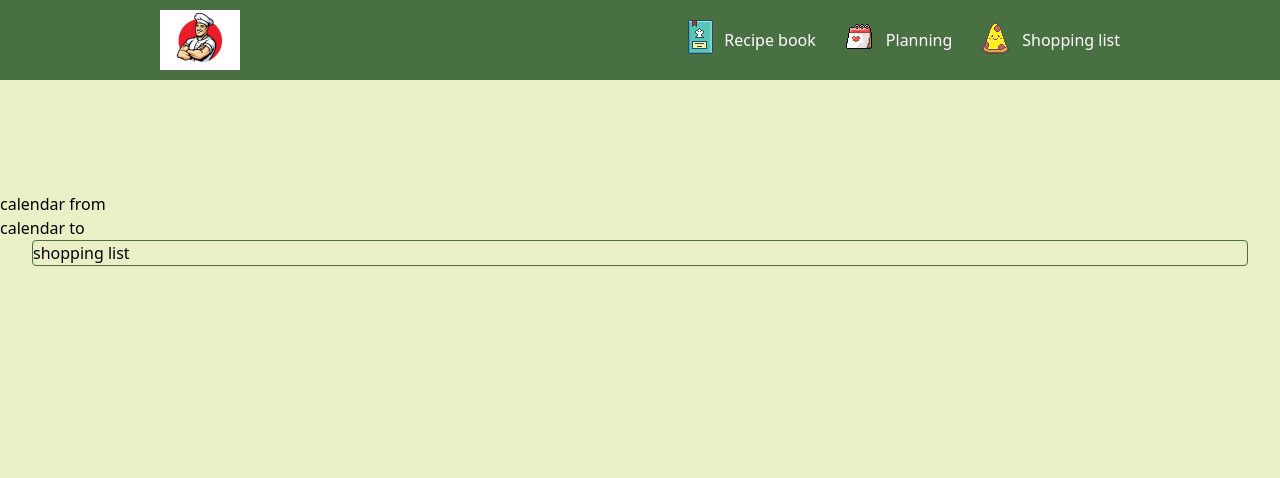
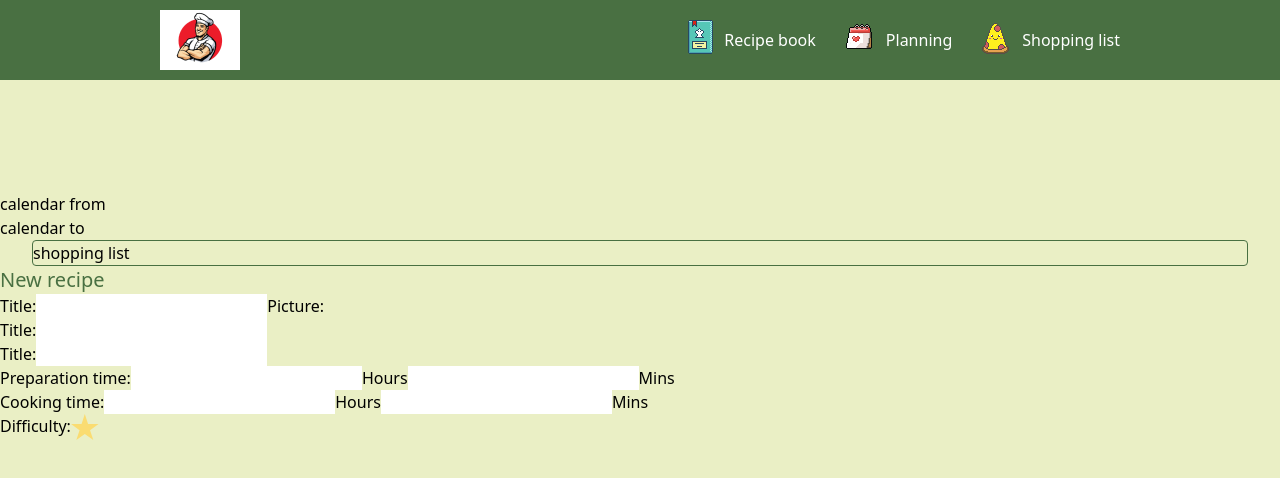
Before and after one commit to Zoomea/meal-planning-app, a React (Vite) app: page /shoppingList in a window 1280 px wide. Shown: the top 478 px of the page. Built offline with nearby package versions, Linux system fonts and the light colour scheme.

Commit message:
add new recipe structure

```diff
--- /dev/null
+++ b/src/new-recipe-modal.tsx
@@ -0,0 +1,99 @@
+import { useState, ChangeEvent } from "react";
+import StarImg from './assets/star.svg';
+
+const NewRecipeModal = () => {
+
+    const [titleValue, setTitleValue] = useState<string>('');
+    const [descriptionValue, setDescriptionValue] = useState<string>('');
+    const [ingredientsValue, setIngredientsValue] = useState<string>('');
+
+    const handleTitleChange = (e: ChangeEvent<HTMLInputElement>) => {
+        setTitleValue(e.target.value);
+    }
+
+    const handleDescriptionChange = (e: ChangeEvent<HTMLInputElement>) => {
+        setDescriptionValue(e.target.value);
+    }
+
+    const handleIngredientsChange = (e: ChangeEvent<HTMLInputElement>) => {
+        setIngredientsValue(e.target.value);
+    }
+
+    return <div className="recipe-modal-container">
+        <div className="text-green-500 text-xl">New recipe</div>
+        <div className="flex">
+            <div>
+                <div>
+                    <label htmlFor="title">Title:</label>
+                    <input
+                        type="text"
+                        id="title"
+                        value={titleValue}
+                        onChange={handleTitleChange}
+                    />
+                </div>
+                <div>
+                    <label htmlFor="description">Title:</label>
+                    <input
+                        type="text"
+                        id="description"
+                        value={descriptionValue}
+                        onChange={handleDescriptionChange}
+                    />
+                </div>
+                <div>
+                    <label htmlFor="ingredients">Title:</label>
+                    <input
+                        type="text"
+                        id="ingredients"
+                        value={ingredientsValue}
+                        onChange={handleIngredientsChange}
+                    />
+                </div>
+            </div>
+            <div>Picture:</div>
+        </div>
+        <div>
+            <div>
+                <label htmlFor="ingredients">Preparation time:</label>
+                <input
+                    type="text"
+                    id="preparation-h"
+                // value={preparationHValue}
+                // onChange={handlePreparationHChange}
+                />
+                Hours
+                <input
+                    type="text"
+                    id="preparation-h"
+                // value={preparationHValue}
+                // onChange={handlePreparationMChange}
+                />
+                Mins
+            </div>
+            <div>
+                <label htmlFor="ingredients">Cooking time:</label>
+                <input
+                    type="text"
+                    id="preparation-h"
+                // value={cookingHValue}
+                // onChange={handleCookingHChange}
+                />
+                Hours
+                <input
+                    type="text"
+                    id="preparation-h"
+                // value={cookingMValue}
+                // onChange={handleCookingMChange}
+                />
+                Mins
+            </div>
+        </div>
+        <div className="flex">
+            Difficulty:
+            <img src={StarImg} alt="star" />
+        </div>
+    </div>
+}
+
+export default NewRecipeModal;
--- a/src/shopping-list.tsx
+++ b/src/shopping-list.tsx
@@ -1,8 +1,11 @@
+import NewRecipeModal from "./new-recipe-modal";
+
 const ShoppingList = () => {
     return <div>
         <div>calendar from</div>
         <div>calendar to</div>
         <div className="border border-green-500 rounded mx-8">shopping list</div>
+        <NewRecipeModal />
     </div>;
   };
 
```
Also changed, not shown: src/assets/star.svg (added).
